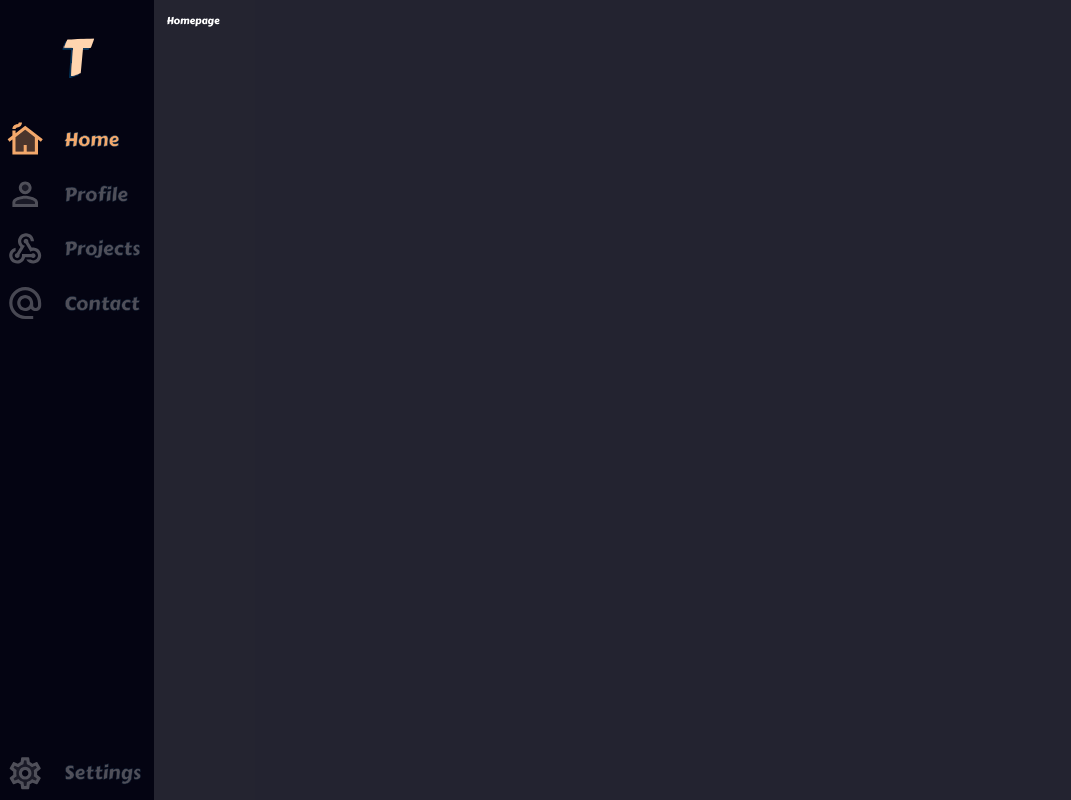
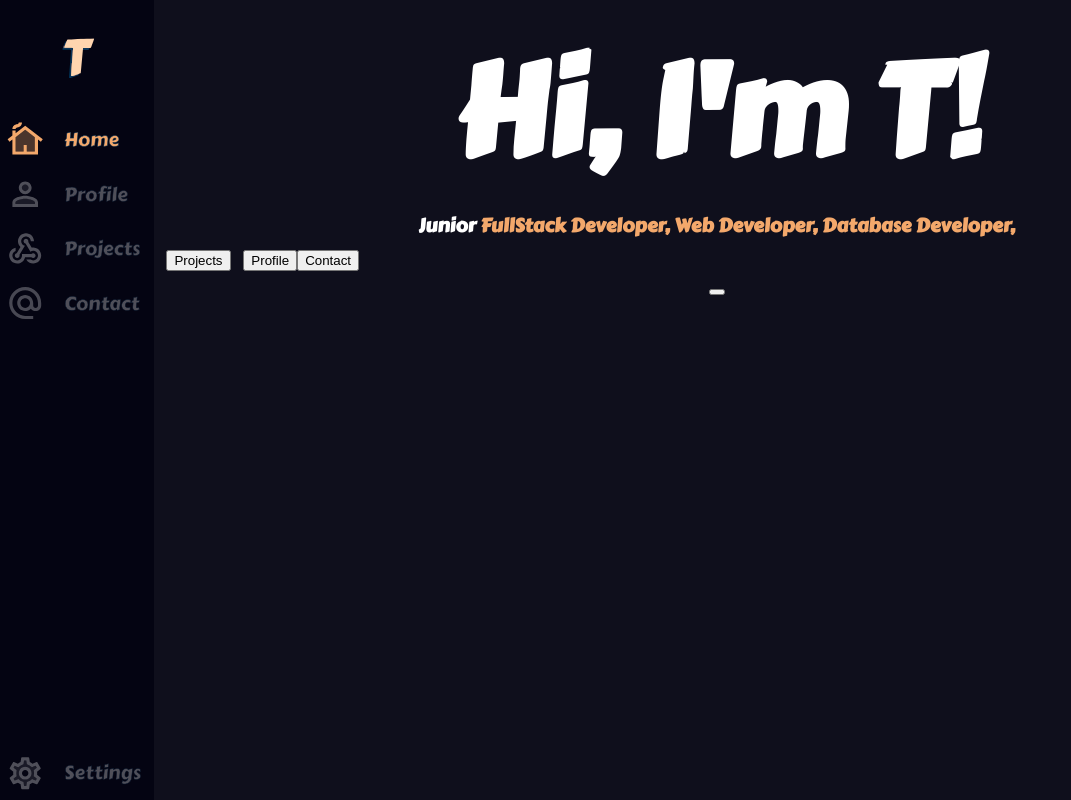
Before and after one commit to devt3/portfolio, a React (Vite) app: page / in a window 1280 px wide. Shown: the whole page, without its empty margins (0-1071 px from the left). Built offline with nearby package versions, Linux system fonts and the light colour scheme.

Commit message:
Type writer effect for tagline

```diff
--- a/index.css
+++ b/index.css
@@ -32,5 +32,5 @@ body,
 .mainroute {
   width: 100%;
   padding: 1vw;
-  background: #ffffff20;
+  background: #ffffff0b;
 }
--- a/src/App.jsx
+++ b/src/App.jsx
@@ -2,9 +2,11 @@ import "./App.scss";
 import { BrowserRouter as Router, Route, Routes } from "react-router-dom";
 import Homepage from "./pages/HomePage";
 import Projects from "./pages/Projects";
-import PageNotFound from "./pages/PageNotFound";
+import PageNotFound from "./page_functions/PageNotFound";
 import initialT from "./assets/initialT.svg";
 import Navbar from "./Navbar";
+import Profile from "./pages/Profile";
+import Contact from "./pages/Contact";
 
 function App() {
   return (
@@ -13,7 +15,9 @@ function App() {
         <Navbar />
         <Routes>
           <Route path="/" Component={Homepage} />
+          <Route path="/profile" Component={Profile} />
           <Route path="/projects" Component={Projects} />
+          <Route path="/contact" Component={Contact} />
           <Route path="*" Component={PageNotFound} />
         </Routes>
       </Router>
--- a/src/Navbar.scss
+++ b/src/Navbar.scss
@@ -24,9 +24,9 @@ Default Navbar state
     width: var(--initial-width);
     height: 100vh;
     position: fixed;
-    //"position: fixed" ensures the navigation doesn't move with the page,
-    //because having a fixed position takes the element out of the flow of the page,
-    //it hass been added to the ul-element instead of the nav-element encompassing it.
+    //"position: fixed" ensures the navigation doesn't move with the page.
+    //However, because having a fixed position takes the element out of the flow of the page,
+    //it hass been added to the ul-element instead of the nav-element encompassing it to get around that.
     display: flex;
     flex-direction: column;
     justify-content: center;
--- /dev/null
+++ b/src/page_functions/AnimatedTagline.jsx
@@ -0,0 +1,181 @@
+import React from "react";
+import { useEffect, useState } from "react";
+import "./AnimatedTagline.scss";
+
+const AnimatedTagline = () => {
+  const startText = "unior ";
+
+  const synonymText =
+    "FullStack Developer, Web Developer, Database Developer, Designer ";
+
+  const highlightText = "Software Engineer ";
+
+  const endText =
+    "passionate about crafting innovative and user-centric digital solutions.";
+
+  //SPAN ELEMENT BEGINS HERE
+  const [displayStart, setDisplayStart] = useState("");
+  const [displaySynonym, setDisplaySynonym] = useState("");
+
+  const [removeSynonym, setRemoveSynonym] = useState("");
+
+  const [displayHighlighted, setDisplayHighlighted] = useState("");
+  const [displayEnd, setDisplayEnd] = useState("");
+
+  //CONDITIONS
+  const [animateStartText, setAnimateStartText] = useState(true);
+  const [animateSynonyms, setAnimateSynonyms] = useState(false);
+  const [animateHighlightText, setAnimateHighlightText] = useState(false);
+  const [animateEndText, setAnimateEndText] = useState(false);
+
+  //Empty Strings
+  let emptyStartText = "";
+  let emptySynonyms = "";
+  let emptyHighlightedText = "";
+  let emptyEndText = "";
+
+  //TYPEWRITER FUNCTION
+
+  const typeWriterText = (
+    setDisplay,
+    emptyString,
+    stringToType,
+    setNextCondition
+  ) => {
+    let i = 0;
+    let finished = false;
+
+    const animate = () => {
+      if (finished == false) {
+        setDisplay((emptyString += stringToType.charAt(i)));
+        i++;
+
+        console.log("STILL RUNNING?"); //Line for debugging
+
+        if (i == stringToType.length) {
+          clearInterval(typingInterval);
+          setNextCondition(true);
+          finished = true;
+
+          console.log("FINISHED?"); //Line for debugging
+        }
+      }
+    };
+
+    const typingInterval = setInterval(animate, 75);
+  };
+
+  //START TEXT
+
+  useEffect(() => {
+    if (animateStartText != true) {
+      return;
+    }
+
+    var x = typeWriterText(
+      setDisplayStart,
+      emptyStartText,
+      startText,
+      setAnimateSynonyms
+    );
+
+    return () => {
+      setAnimateSynonyms(false);
+      console.log("START DISMOUNTED");
+    };
+  }, []);
+
+  //SYNONYMS TEXT
+
+  useEffect(() => {
+    if (animateSynonyms != true) {
+      return;
+    }
+
+    typeWriterText(
+      setDisplaySynonym,
+      emptySynonyms,
+      synonymText,
+      setRemoveSynonym
+    );
+
+    return () => {
+      setAnimateHighlightText(false);
+      console.log("SYNONYMS DISMOUNTED");
+    };
+  }, [animateSynonyms]);
+
+  //REMOVE SYNONYMS TEXT
+
+  useEffect(() => {
+    if (removeSynonym != true) {
+      return;
+    }
+
+    let removalString = synonymText;
+
+    const removeLastChar = () => {
+      removalString = removalString.slice(0, -1);
+      setDisplaySynonym(removalString);
+
+      console.log(removalString); //Line for debugging
+
+      if (removalString.length == 0) {
+        clearInterval(removeInterval);
+        setAnimateHighlightText(true);
+      }
+    };
+
+    let removeInterval = setInterval(removeLastChar, 15);
+
+    return () => {
+      clearInterval(removeInterval);
+    };
+  }, [removeSynonym]);
+
+  //HIGHLIGHT TEXT
+
+  useEffect(() => {
+    if (animateHighlightText != true) {
+      return;
+    }
+
+    typeWriterText(
+      setDisplayHighlighted,
+      emptyHighlightedText,
+      highlightText,
+      setAnimateEndText
+    );
+
+    return () => {
+      setAnimateEndText(false);
+      console.log("MIDDLE DISMOUNTED");
+    };
+  }, [animateHighlightText]);
+
+  useEffect(() => {
+    if (animateEndText != true) {
+      return;
+    }
+
+    typeWriterText(setDisplayEnd, emptyEndText, endText, setAnimateStartText);
+
+    return () => {
+      setAnimateHighlightText(false);
+      console.log("MIDDLE DISMOUNTED");
+    };
+  }, [animateEndText]);
+
+  //END TEXT
+
+  return (
+    <h2 className="typeWriter">
+      J<span>{displayStart}</span>
+      <span className="highlight">{displaySynonym}</span>
+      <span className="highlight">{displayHighlighted}</span>
+      <span>{displayEnd}</span>
+    </h2>
+  );
+};
+
+export default AnimatedTagline;
--- /dev/null
+++ b/src/page_functions/AnimatedTagline.scss
@@ -0,0 +1,4 @@
+
+.highlight{
+    color: #f3a86b;
+}
--- /dev/null
+++ b/src/pages/Contact.jsx
@@ -0,0 +1,7 @@
+import React from "react";
+
+function Contact() {
+  return <div className="mainroute">Contact</div>;
+}
+
+export default Contact;
--- a/src/pages/HomePage.jsx
+++ b/src/pages/HomePage.jsx
@@ -1,7 +1,24 @@
 import React from "react";
+import "./HomePage.scss";
+import AnimatedTagline from "../page_functions/AnimatedTagline";
 
 function Homepage() {
-  return <div className="mainroute">Homepage</div>;
+  return (
+    <div className="mainroute">
+      <h1 className="header">Hi, I'm T!</h1>
+      <AnimatedTagline />
+      <div className="skills-and-socials">
+        <p className="skills">
+          <button>Projects</button>
+        </p>
+        <p className="socials">
+          <button>Profile</button>
+          <button>Contact</button>
+        </p>
+      </div>
+      <button></button>
+    </div>
+  );
 }
 
 export default Homepage;
--- /dev/null
+++ b/src/pages/HomePage.scss
@@ -0,0 +1,18 @@
+.mainroute {
+    text-align: center;
+}
+
+h1 {
+    font-size: 10vw;
+    margin: 0
+}
+
+h2 {
+    font-size: 1.5vw;
+    margin: 0;
+}
+
+.skills-and-socials {
+    display: flex;
+    gap: 1vw;
+}
--- /dev/null
+++ b/src/pages/Profile.jsx
@@ -0,0 +1,7 @@
+import React from "react";
+
+function Profile() {
+  return <div className="mainroute">Profile</div>;
+}
+
+export default Profile;
```
Also changed, not shown: src/page_functions/AnimeTex.jsx (added, +179 -0 lines), src/page_functions/PageNotFound.jsx (renamed from src/pages/PageNotFound.jsx).
